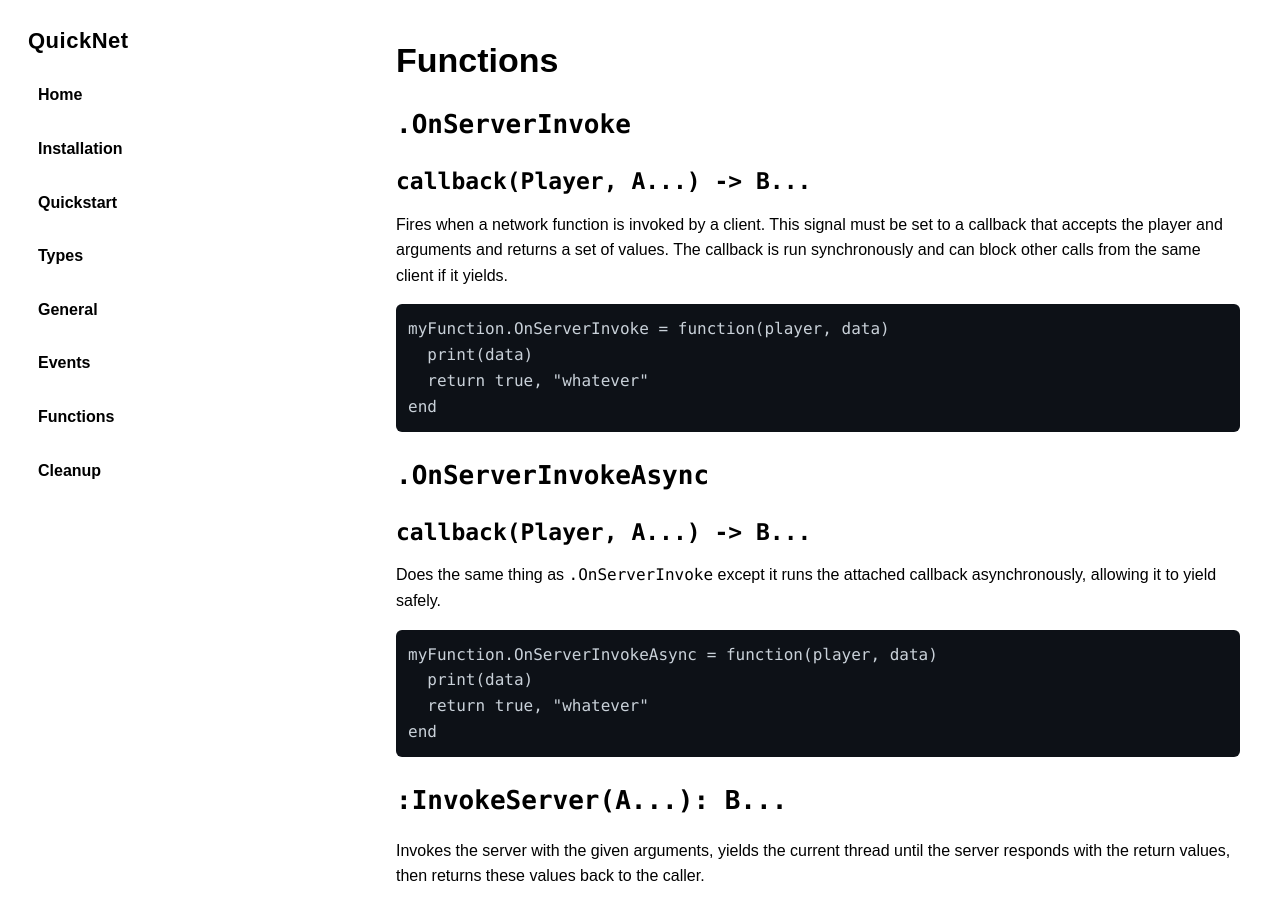
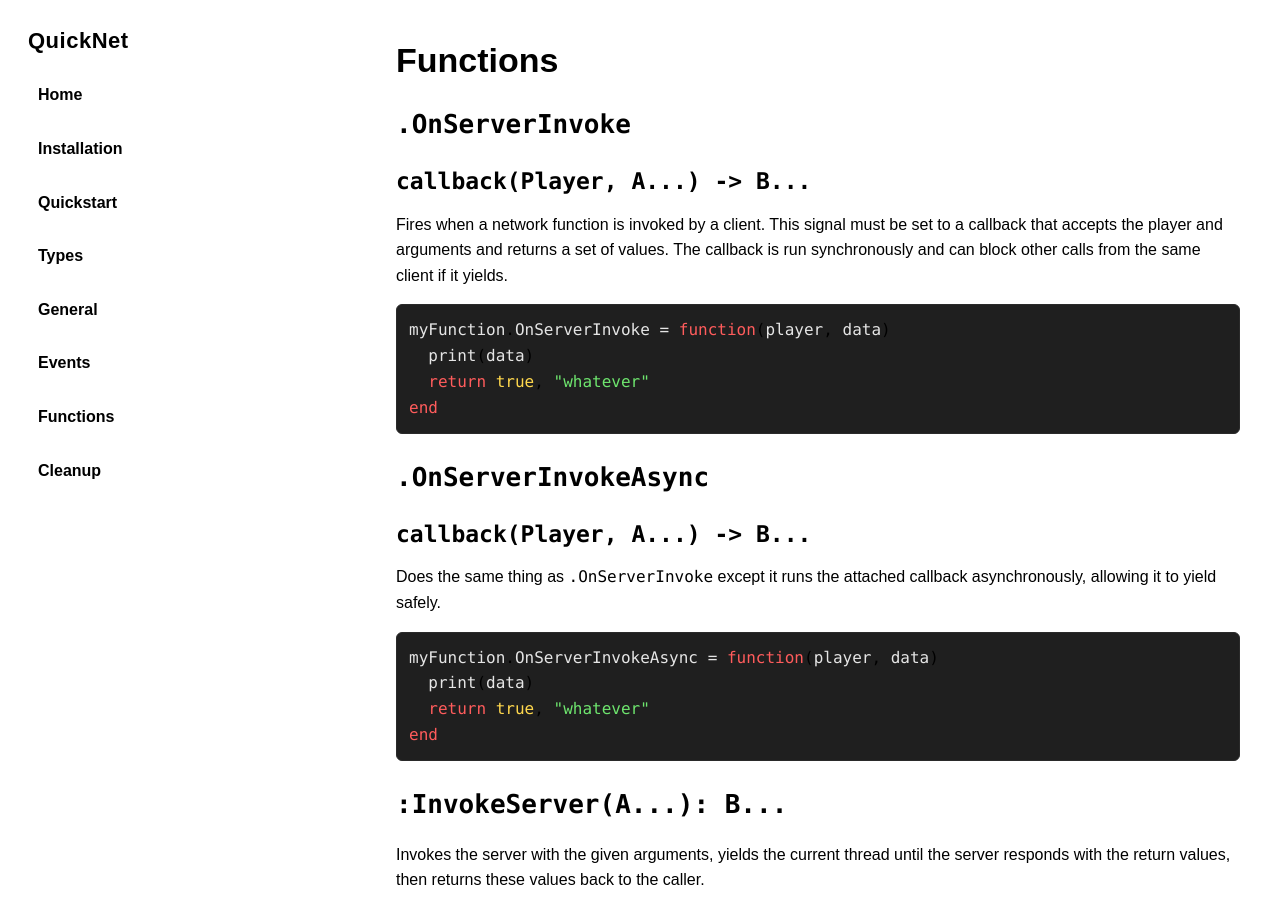
Before and after one commit to breadboardengineer1234/QuickNet, a Jekyll site: the page built from docs/functions.md, in a window 1280 px wide and 900 px high. Built offline with Jekyll 4.4.1, drawn with Linux system fonts in a browser that asks for light colours.

Commit message:
Update style.css

```diff
--- a/docs/assets/style.css
+++ b/docs/assets/style.css
@@ -110,16 +110,74 @@ h4 {
 }
 
 /* CODE */
-pre {
-  background: #0d1117;
-  color: #c9d1d9;
+.highlight {
+  background: #1f1f1f; /* solid dark gray */
+  border: 1px solid #2a2a2a;
+  border-radius: 6px;
+  overflow: hidden;
+}
+
+.highlight pre {
+  margin: 0;
   padding: 12px;
-  border-radius: 6px;
-  overflow-x: auto;
+  background: transparent;
+  border: none;
 }
 
 code {
   font-family: Consolas, Monaco, "Courier New", monospace;
+}
+
+/* Keywords */
+.highlight .k,
+.highlight .kd {
+  color: #ff5c5c;
+}
+
+/* Strings */
+.highlight .s,
+.highlight .s1,
+.highlight .s2 {
+  color: #6ee56e;
+}
+
+/* Numbers */
+.highlight .m,
+.highlight .mi,
+.highlight .mf {
+  color: #c9a227;
+}
+
+/* Functions */
+.highlight .nf {
+  color: #ffe08a;
+}
+
+/* Properties / keys */
+.highlight .na,
+.highlight .no,
+.highlight .nx {
+  color: #4da3ff;
+}
+
+/* Booleans */
+.highlight .kc {
+  color: #ffd84d;
+}
+
+/* Comments */
+.highlight .c,
+.highlight .c1,
+.highlight .cm {
+  color: #7a7a7a;
+  font-style: italic;
+}
+
+/* Operators + fallback */
+.highlight .o,
+.highlight .n,
+.highlight .nb {
+  color: #e5e5e5;
 }
 
 /* Tables */
```
